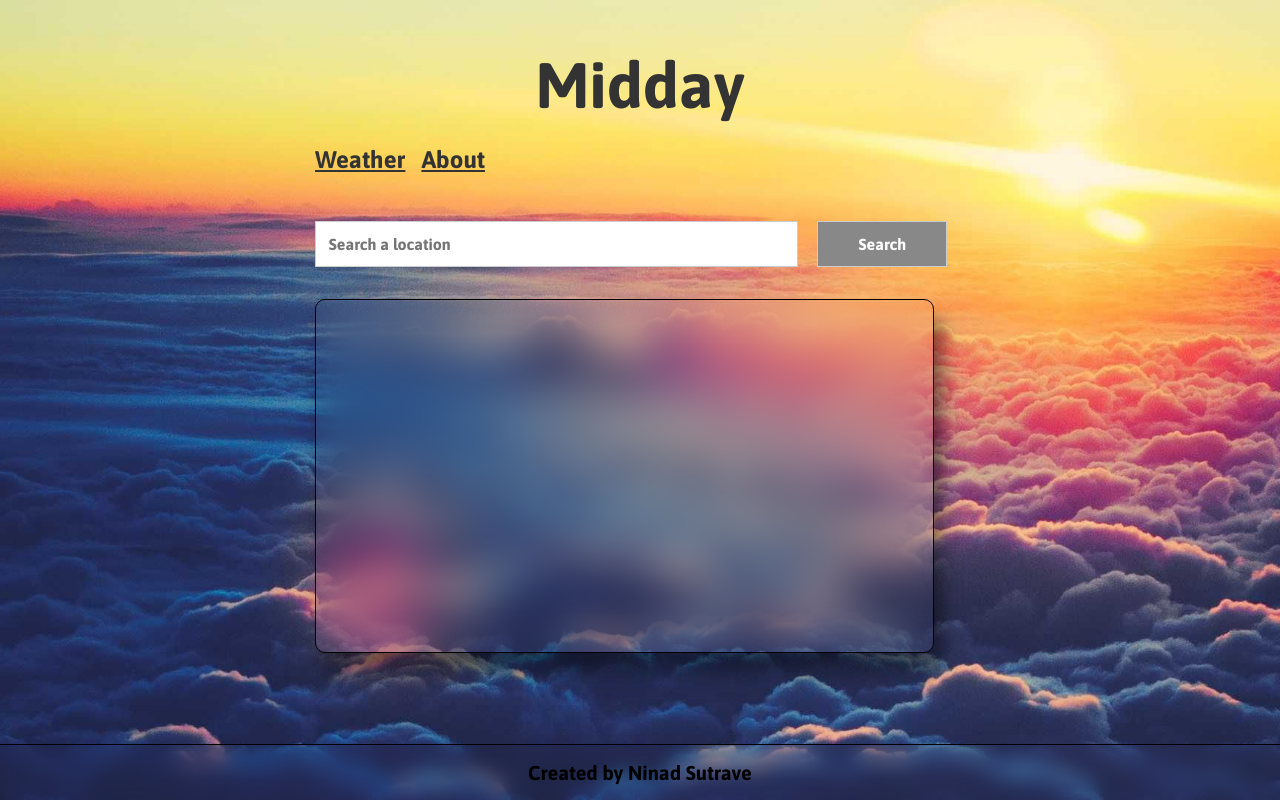
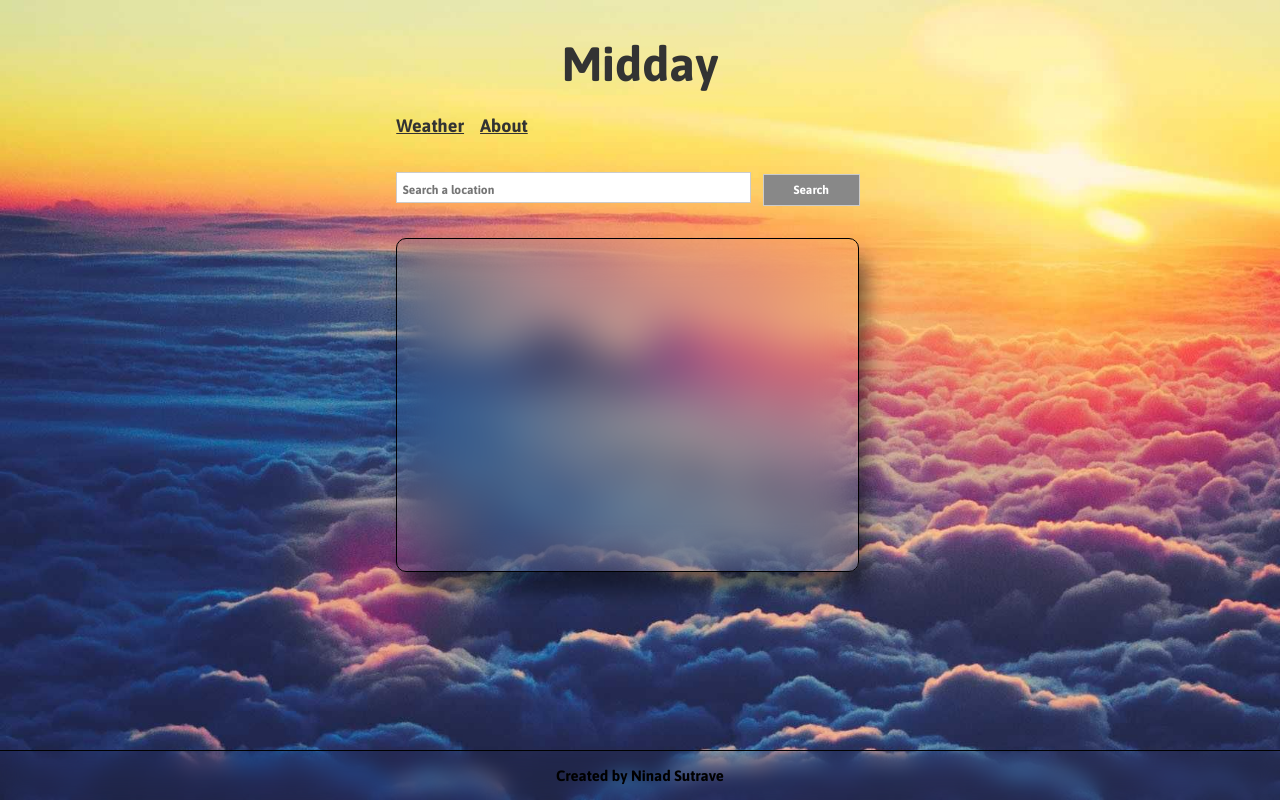
Before and after one commit to ninadsutrave/weather-backend, a Node server app: page / in a window 1280 px wide. Run offline with Node 20, Linux system fonts and the light colour scheme.

Commit message:
fit to 100%

```diff
--- a/public/css/styles.css
+++ b/public/css/styles.css
@@ -8,7 +8,7 @@
 
 body {
     color: #333333;
-    max-width: 650px;
+    max-width: 487.5px;
     margin: 0 auto;
     padding: 0 1rem;
     background-image: url(../img/bg.jpg);
@@ -24,8 +24,8 @@ body {
     color: black;
     margin-top: 2rem;
     padding: 1rem;
-    width: 90%;
-    height: 40vh;
+    width: 88%;
+    height: 37.5vh;
     border: 1px solid black;
     border-radius: 10px;
     backdrop-filter: blur(20px);
@@ -42,7 +42,7 @@ footer {
     border-top: 1px solid #000000;
     margin-top: 1rem;
     padding: 1rem 0;
-    font-size: 20px;
+    font-size: 15px;
     position: absolute;
     bottom: 0;
     left: 0;
@@ -52,8 +52,8 @@ footer {
 }
 
 header {
-    margin-top: 3rem;
-    margin-bottom: 3rem;
+    margin-top: 2.25rem;
+    margin-bottom: 2.25rem;
     text-align: center;
 }
 
@@ -67,31 +67,39 @@ a {
     margin-bottom: -1rem;
 }
 
+.link a {
+    font-size: 1rem;
+}
+
 .nav-links {
     color: #333333;
     margin-right: 1rem;
-    font-size: 1.5rem;
+    font-size: 1.125rem;
 }
 
 h1 {
-    font-size: 4rem;
+    font-size: 3rem;
     margin-bottom: 1.5rem;
 }
 
 input {
     border: 1px solid #ccc;
     width: 70%;
-    padding: 0.8rem;
+    padding: 0.35rem;
+}
+
+input::-webkit-input-placeholder {
+    font-size: 0.75rem;
 }
 
 button {
     border: 1px solid #ccc;
-    font-size: 1rem;
+    font-size: 0.75rem;
     background: #888;
     color: white;
-    padding: 0.8rem;
+    padding: 0.5rem;
     width: 20%;
-    margin-left: 1rem;
+    margin-left: 0.5rem;
     transition: ease-out 0.3s;
 }
 
@@ -108,21 +116,21 @@ input {
     font-size: 1rem;
 }
 #location {
-    font-size: 2rem;
+    font-size: 1.125rem;
 }
 #time {
-    font-size: 1.5rem;
+    font-size: 1.125rem;
 }
 #temp {
-    margin-top: 1rem;
-    font-size: 2.5rem;
+    margin-top: 0.75rem;
+    font-size: 1.875rem;
 }
 #descp {
-    font-size: 1.5rem;
+    font-size: 1.125rem;
 }
 
 #feelslike, #precip, #wind-speed {
-    font-size: 1.2rem;
+    font-size: 0.9rem;
 }
 
 #feelslike {
--- a/templates/views/about.hbs
+++ b/templates/views/about.hbs
@@ -11,7 +11,7 @@
     {{>header}}
     <div class = "main">
         <h2 class="thank">Thank you for visiting!</h2>
-        <h2>An easy to use website to get the weather details of the location entered by you in real time. Find details such as the temperature, precipitation, wind speed & more.</h2>
+        <h2 class="about">An easy to use website to get the weather details of the location entered by you in real time. Find details such as the temperature, precipitation, wind speed & more.</h2>
         <div class="link">
             <a href="https://github.com/NinadSutrave/midday">Github Repo</a>
         </div>
```
Also changed, not shown: other parts of public/css/styles.css (+37 -5 lines).
